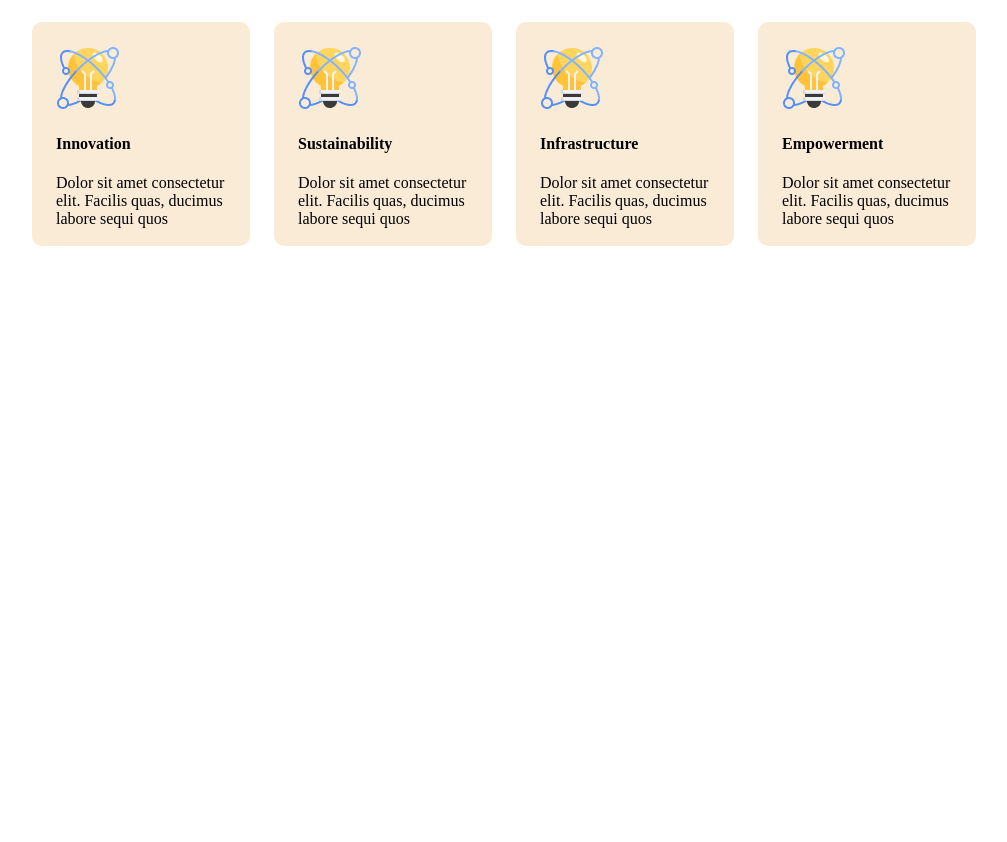
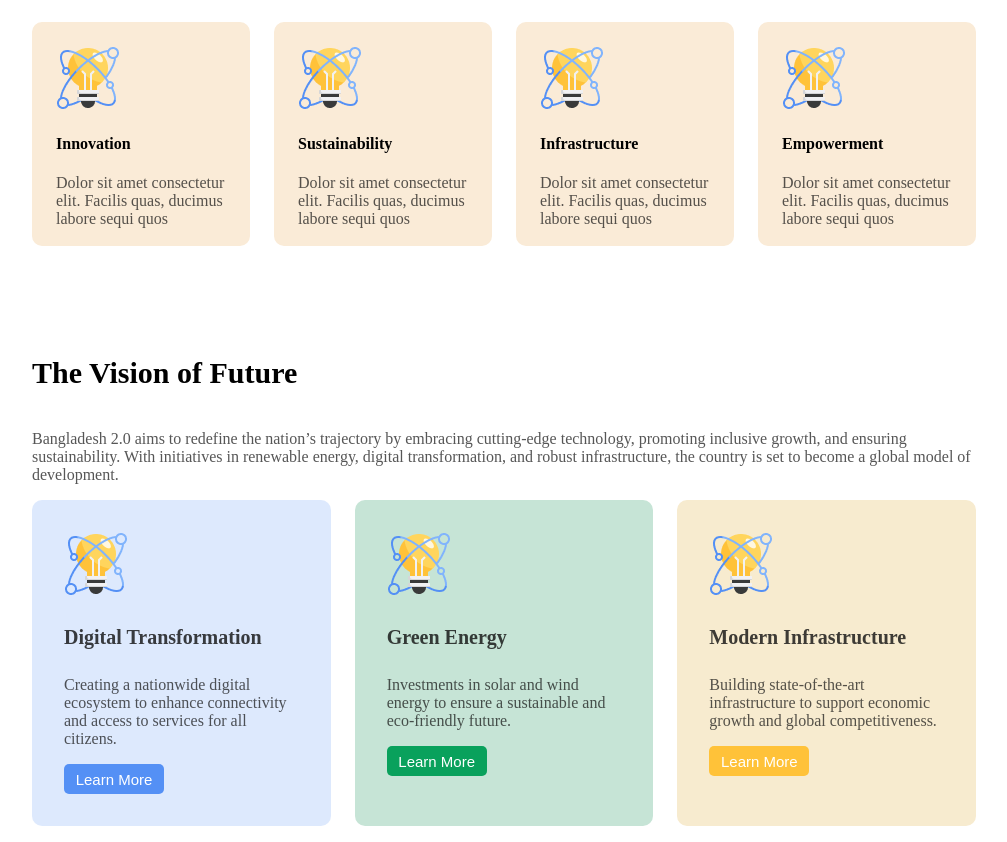
Before and after one commit to mahatab6/assignment-1, a plain HTML site: page index.html in a window 1280 px wide. Shown: the part 699-1541 px from the top of the page, without its empty margins (136-1143 px from the left). Before the commit the page ends 953 px from the top, so only its background shows below. Drawn offline with Linux system fonts and the light colour scheme.

Commit message:
vision of future section add

```diff
--- a/index.html
+++ b/index.html
@@ -35,6 +35,7 @@
         <div class="Pillars">
             <h2 class="color-3">Pillars of "Bangladesh 2.0"</h2>
         </div>
+
         <section class="card-items">
 
             <div class="card">
@@ -60,6 +61,33 @@
 
         </section>
 
+        <div class="Future">
+            <h3>The Vision of Future</h3>
+            <p>Bangladesh 2.0 aims to redefine the nation’s trajectory by embracing cutting-edge technology, promoting inclusive growth, and ensuring sustainability. With initiatives in renewable energy, digital transformation, and robust infrastructure, the country is set to become a global model of development.</p>
+        </div>
+
+        <section class="future-section">
+            <div class="future-card">
+                <img src="image/card-icon.png" alt="">
+                <h4>Digital Transformation</h4>
+                <p>Creating a nationwide digital ecosystem to enhance connectivity and access to services for all citizens.</p>
+                <button>Learn More</button>
+            </div>
+            <div class="future-color-2">
+                <img src="image/card-icon.png" alt="">
+                <h4>Green Energy</h4>
+                <p>Investments in solar and wind energy to ensure a sustainable and eco-friendly future.</p>
+                <button>Learn More</button>
+            </div>
+            <div class="future-color-3">
+                <img src="image/card-icon.png" alt="">
+                <h4>Modern Infrastructure</h4>
+                <p>Building state-of-the-art infrastructure to support economic growth and global competitiveness.</p>
+                <button>Learn More</button>
+            </div>
+
+        </section>
+
 
     </header>
 
--- a/style.css
+++ b/style.css
@@ -118,3 +118,126 @@
     background-color: antiquewhite;
     border-radius: 10px;
 }
+
+.card p{
+    color: rgba(14, 14, 14, 0.7);
+    font-size: 16px;
+    font-weight: 400;
+}
+
+/* Vision of Future */
+
+.Future{
+    margin-left: 160px;
+    margin-right: 160px;
+}
+
+.Future h3{
+    padding-top: 80px;
+    padding-bottom: 10px;
+    font-weight: bold;
+    font-size: 30px;
+}
+
+.Future p{
+    color: rgba(14, 14, 14, 0.7);
+    font-size: 16px;
+    font-weight: 400;
+}
+
+.future-section{
+    display: flex;
+    gap: 24px;
+    align-content: space-between;
+    margin-left: 160px;
+    margin-right: 160px;
+    margin-top: 16px;
+    margin-bottom: 16px;
+}
+
+.future-card {
+    width: 300px;
+    background-color: rgba(84, 144, 245, 0.2);
+    padding: 32px 32px 32px 32px;
+    border-radius: 10px;
+}
+
+.future-card h4{
+    font-weight: bold;
+    font-size: 20px;
+    color: rgba(14, 14, 14, 0.8);
+}
+
+.future-card p{
+    font-weight: 400;
+    font-size: 16px;
+    color: rgba(14, 14, 14, 0.7);
+}
+
+.future-card button{
+    background-color: rgba(84, 144, 245, 1);
+    color: white;
+    width: 100px;
+    height: 30px;
+    font-size: 15px;
+    border-radius: 5px;
+    border: none;
+}
+
+.future-color-2{
+    width: 300px;
+    background-color: rgba(198, 228, 214, 1);
+    padding: 32px 32px 32px 32px;
+    border-radius: 10px;
+}
+
+.future-color-2 h4{
+    font-weight: bold;
+    font-size: 20px;
+    color: rgba(14, 14, 14, 0.8);
+}
+
+.future-color-2 p{
+    font-weight: 400;
+    font-size: 16px;
+    color: rgba(14, 14, 14, 0.7);
+}
+
+.future-color-2 button{
+    background-color: rgba(9, 161, 92, 1);
+    color: white;
+    width: 100px;
+    height: 30px;
+    font-size: 15px;
+    border-radius: 5px;
+    border: none;
+}
+
+.future-color-3{
+    width: 300px;
+    background-color: rgba(247, 235, 207, 1);
+    padding: 32px 32px 32px 32px;
+    border-radius: 10px;
+}
+
+.future-color-3 h4{
+    font-weight: bold;
+    font-size: 20px;
+    color: rgba(14, 14, 14, 0.8);
+}
+
+.future-color-3 p{
+    font-weight: 400;
+    font-size: 16px;
+    color: rgba(14, 14, 14, 0.7);
+}
+
+.future-color-3 button{
+    background-color: rgba(255, 194, 57, 1);
+    color: white;
+    width: 100px;
+    height: 30px;
+    font-size: 15px;
+    border-radius: 5px;
+    border: none;
+}
```
